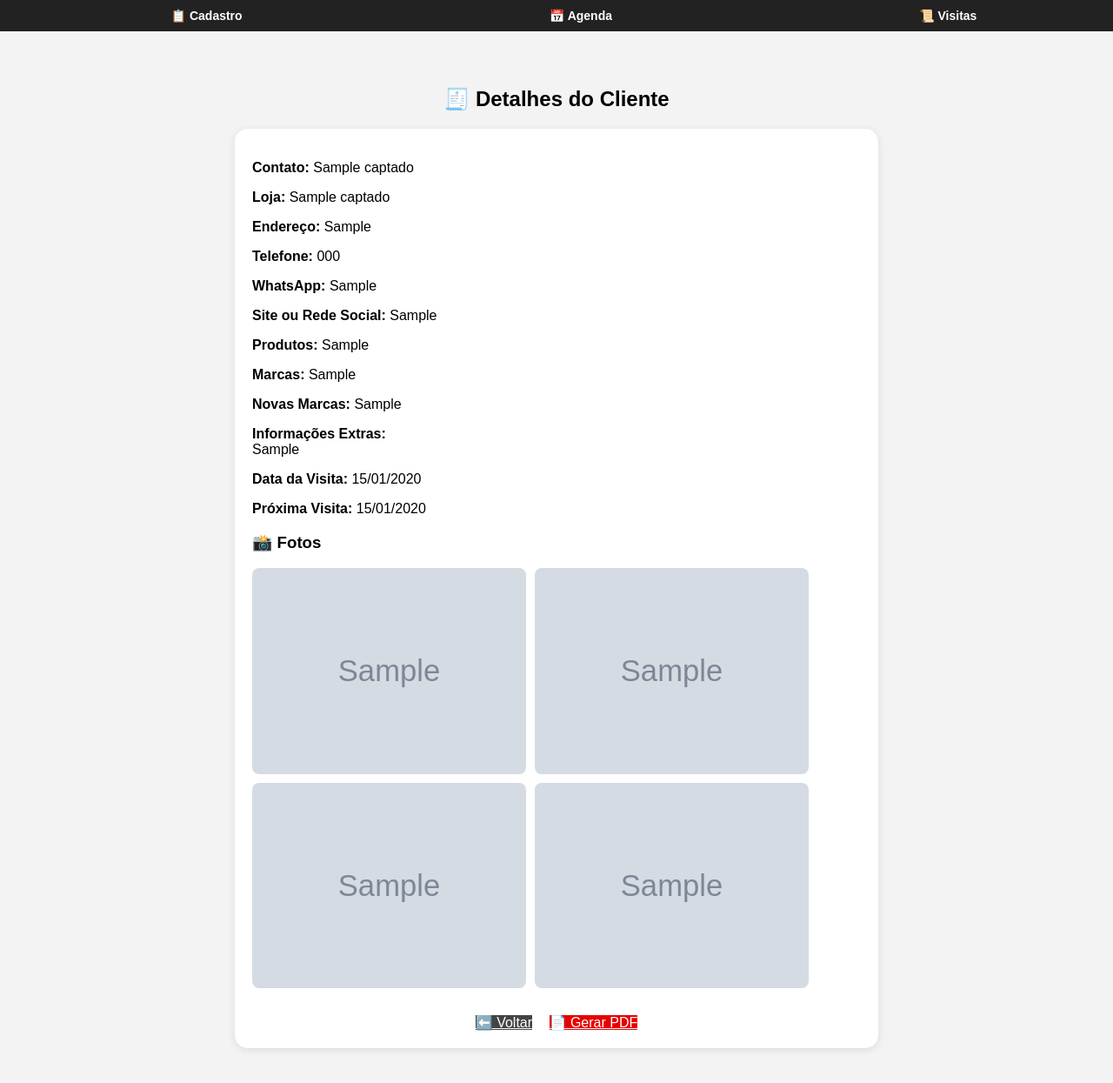
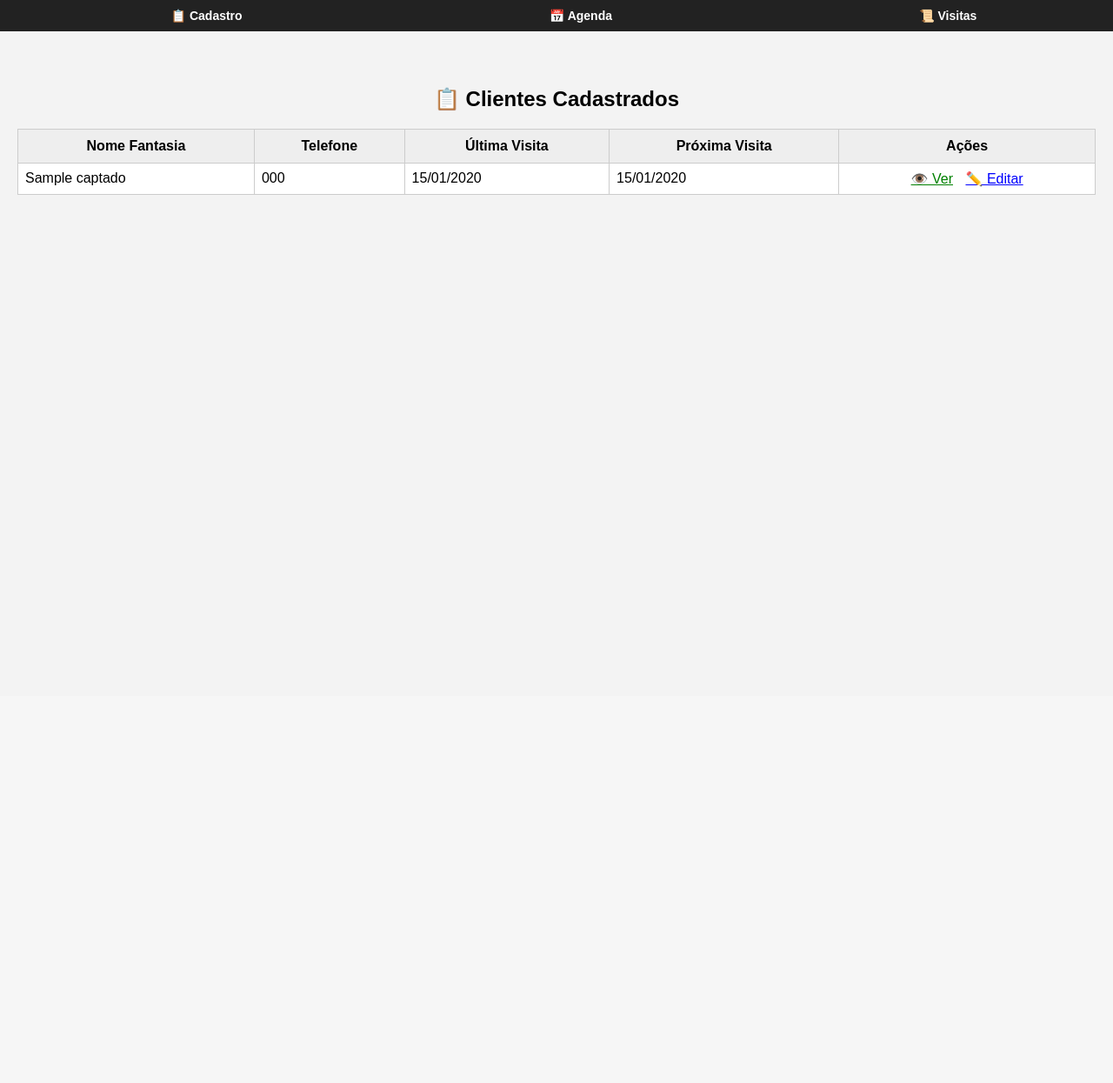
Before and after one commit to RodrigoFrancoBatata/captacao-app, a Flask app: template templates/clientes.html in a window 1280 px wide. Shown: the whole page at 87% size. After the commit the page ends 224 px from the top, so only its background shows below. Run offline with Flask 3, Linux system fonts and the light colour scheme; the template is opened without the code that fills it: values that come from a table or form of the project are taken from there, others are empty; tables that the repository leaves empty hold one stand-in row (values such as "Sample post"); grey boxes marked "Sample" are stand-in pictures.

```diff
--- a/templates/clientes.html
+++ b/templates/clientes.html
@@ -1,35 +1,34 @@
 {% extends 'base.html' %}
 {% block content %}
-<h2 style="text-align:center;">🧾 Detalhes do Cliente</h2>
+<h2 style="text-align:center;">📋 Clientes Cadastrados</h2>
 
-<div style="background: white; max-width: 700px; margin: 20px auto; padding: 20px; border-radius: 15px; box-shadow: 0 2px 10px rgba(0,0,0,0.1);">
-  <p><strong>Contato:</strong> {{ cliente.nome }}</p>
-  <p><strong>Loja:</strong> {{ cliente.nome_fantasia }}</p>
-  <p><strong>Endereço:</strong> {{ cliente.endereco }}</p>
-  <p><strong>Telefone:</strong> {{ cliente.telefone }}</p>
-  <p><strong>WhatsApp:</strong> {{ cliente.whatsapp }}</p>
-  <p><strong>Site ou Rede Social:</strong> {{ cliente.site }}</p>
-  <p><strong>Produtos:</strong> {{ cliente.produtos }}</p>
-  <p><strong>Marcas:</strong> {{ cliente.marcas }}</p>
-  <p><strong>Novas Marcas:</strong> {{ cliente.novas_marcas }}</p>
-  <p><strong>Informações Extras:</strong><br>{{ cliente.info_extra }}</p>
-  <p><strong>Data da Visita:</strong> {{ cliente.data_visita.strftime('%d/%m/%Y') if cliente.data_visita else '-' }}</p>
-  <p><strong>Próxima Visita:</strong> {{ cliente.proxima_visita.strftime('%d/%m/%Y') if cliente.proxima_visita else '-' }}</p>
-
-  <h3>📸 Fotos</h3>
-  <div style="display: flex; flex-wrap: wrap; gap: 10px;">
-    {% for foto in [cliente.foto1, cliente.foto2, cliente.foto3, cliente.foto4] %}
-      {% if foto %}
-        <img src="/static/uploads/{{ foto }}" style="max-width: 45%; border-radius: 8px;">
-      {% endif %}
+<table style="width: 100%; border-collapse: collapse; background: white;">
+  <thead>
+    <tr style="background: #eee;">
+      <th style="padding: 10px; border: 1px solid #ccc;">Nome Fantasia</th>
+      <th style="padding: 10px; border: 1px solid #ccc;">Telefone</th>
+      <th style="padding: 10px; border: 1px solid #ccc;">Última Visita</th>
+      <th style="padding: 10px; border: 1px solid #ccc;">Próxima Visita</th>
+      <th style="padding: 10px; border: 1px solid #ccc;">Ações</th>
+    </tr>
+  </thead>
+  <tbody>
+    {% for cliente in clientes %}
+      <tr>
+        <td style="padding: 8px; border: 1px solid #ccc;">{{ cliente.nome_fantasia }}</td>
+        <td style="padding: 8px; border: 1px solid #ccc;">{{ cliente.telefone }}</td>
+        <td style="padding: 8px; border: 1px solid #ccc;">
+          {{ cliente.data_visita.strftime('%d/%m/%Y') if cliente.data_visita else '-' }}
+        </td>
+        <td style="padding: 8px; border: 1px solid #ccc;">
+          {{ cliente.proxima_visita.strftime('%d/%m/%Y') if cliente.proxima_visita else '-' }}
+        </td>
+        <td style="padding: 8px; border: 1px solid #ccc; text-align:center;">
+          <a href="/cliente/{{ cliente.id }}" style="margin-right: 10px; color: green;">👁️ Ver</a>
+          <a href="/editar/{{ cliente.id }}" style="color: blue;">✏️ Editar</a>
+        </td>
+      </tr>
     {% endfor %}
-  </div>
-
-  <div style="text-align:center; margin-top: 30px;">
-    <a href="/clientes" class="button-retorno">⬅️ Voltar</a>
-    <a href="/cliente/{{ cliente.id }}/pdf" class="button-pdf" style="margin-left: 15px;">
-        📄 Gerar PDF
-    </a>
-  </div>
-</div>
+  </tbody>
+</table>
 {% endblock %}
```
